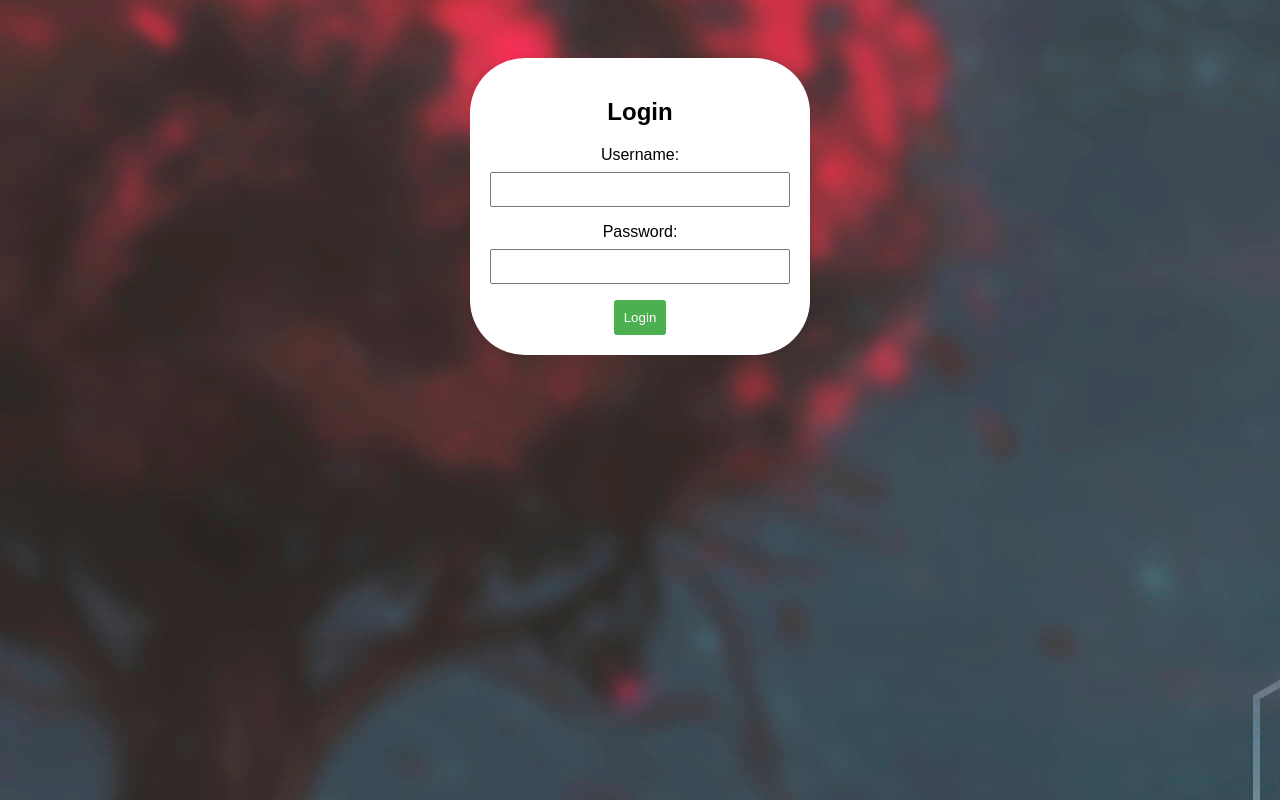
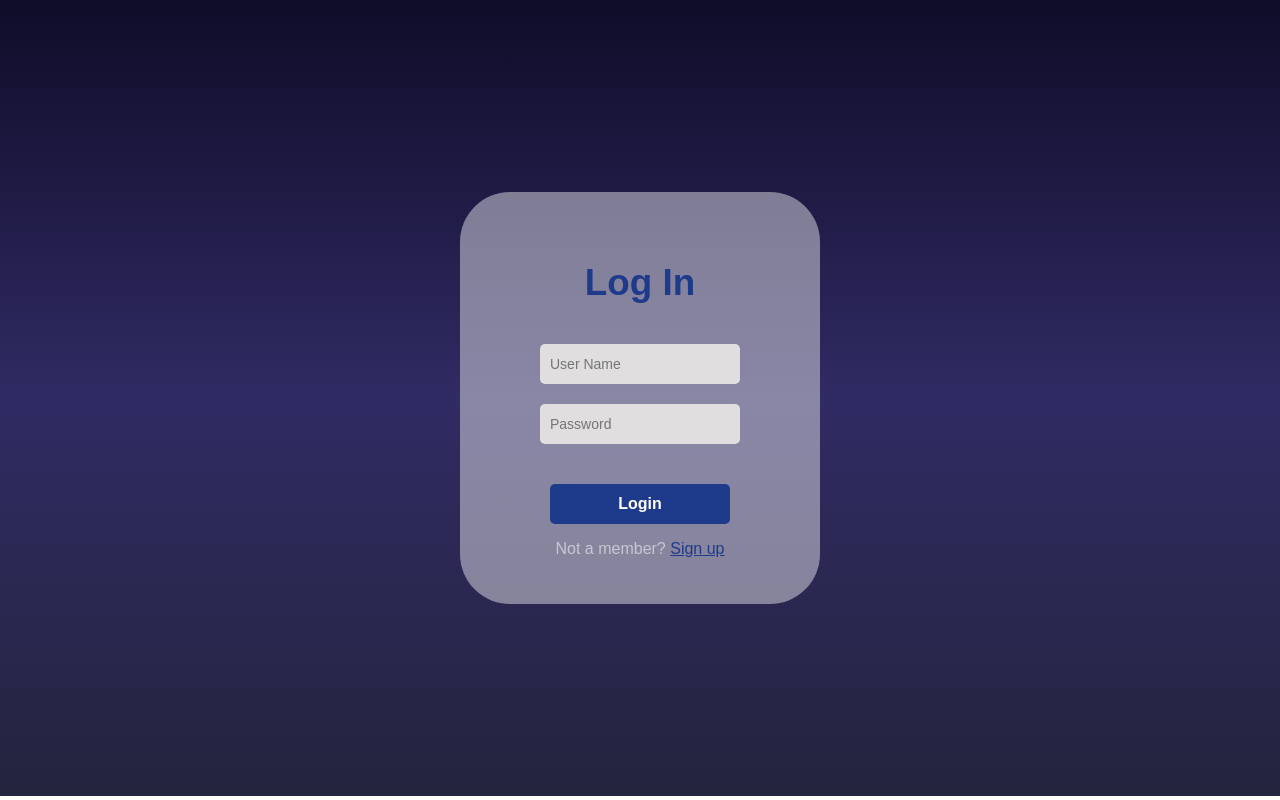
Before and after one commit to desundara/login-page, a plain HTML site: page index.html in a window 1280 px wide. Drawn offline with Linux system fonts and the light colour scheme.

Commit message:
Change styles in CSS

```diff
--- a/index.html
+++ b/index.html
@@ -4,63 +4,25 @@
     <meta charset="UTF-8">
     <meta name="viewport" content="width=device-width, initial-scale=1.0">
     <title>Login Form</title>
-    <style>
-        body {
-            font-family: Arial, sans-serif;
-            background-color: #aae6d6;
-            text-align: center;
-            padding: 50px;
-            background: url(/wallpaperflare.com_wallpaper\ \(2\).jpg);
-            object-fit:cover;
-        }
-        .login-container {
-            max-width: 300px;
-            margin: 0 auto;
-            background-color: #fff;
-            padding: 20px;
-            border-radius: 55px;
-            box-shadow: 0 0 10px rgba(0, 0, 0, 0.1);
-        }
-        .login-container h2 {
-            margin-bottom: 20px;
-        }
-        .login-container label {
-            display: block;
-            margin-bottom: 8px;
-        }
-        .login-container input {
-            width: 100%;
-            padding: 8px;
-            margin-bottom: 16px;
-            box-sizing: border-box;
-        }
-        .login-container button {
-            background-color: #4caf50;
-            color: #fff;
-            padding: 10px;
-            border: none;
-            border-radius: 3px;
-            cursor: pointer;
-        }
-        .login-container button:hover {
-            background-color: #45a049;
-        }
-    </style>
+    <link rel="stylesheet" href="style.css">
+
 </head>
 <body>
+<div class="container">
+    <div class="login-container">
+        <form>
+            <label for="chk" aria-hidden="true">Log In</label>
 
-    <div class="login-container">
-        <h2>Login</h2>
-        <form action="#" method="post">
-            <label for="username">Username:</label>
-            <input type="text" id="username" name="username" required>
-
-            <label for="password">Password:</label>
-            <input type="password" id="password" name="password" required>
+            <input type="text" id="username" placeholder="User Name" required>
+            <input type="password" id="password" placeholder="Password" required>
 
             <button type="submit">Login</button>
         </form>
+        <p class="small-xl pt-3 text-center">
+            <span class="text-muted">Not a member?</span>
+            <a href="index.html">Sign up</a>
+        </p>
     </div>
-
+</div>
 </body>
 </html>
--- /dev/null
+++ b/style.css
@@ -0,0 +1,79 @@
+body {
+    width: auto;
+    text-align: center;
+    font-family: 'Jost', sans-serif;
+    box-sizing: border-box;
+    justify-content: center;
+    margin: 0%;
+}
+.container{
+    height: 97vh;
+    background: linear-gradient(to bottom, #0f0c29, #302b63, #24243e);
+    color: #000000;
+    padding: 10px;
+    align-items: center;
+    display: flex;
+    justify-content: center;
+}
+.login-container {
+    background-color: #ffffff6e;
+    padding: 30px;
+    border-radius: 50px;
+    width: 300px;
+    padding: 30px;
+    position: relative;
+}
+
+label{
+	color: #1E3A8A;
+	font-size: 2.3em;
+	justify-content: center;
+	display: flex;
+	margin: 40px;
+	font-weight: bold;
+}
+#chk{
+	display: none;
+}
+
+.login-container input {
+    width: 60%;
+	height: 20px;
+	background: #e0dede;
+	justify-content: center;
+	display: flex;
+	margin: 20px auto;
+	padding: 10px;
+	border: none;
+	outline: none;
+	border-radius: 5px;
+	font-size: 14px;
+}
+.login-container button {
+	width: 60%;
+	height: 40px;
+	margin: 10px auto;
+	justify-content: center;
+	display: block;
+	color: #fff;
+	background: #1E3A8A;
+	font-size: 1em;
+	font-weight: bold;
+	margin-top: 40px;
+	outline: none;
+	border: none;
+	border-radius: 5px;
+	transition: .2s ease-in;
+	cursor: pointer;
+}
+.login-container button:hover {
+    background-color: #0044ffa8;
+    ;
+}
+
+p {
+    color: #ffffff89;
+}
+p a {
+    color: #1E3A8A;
+}
```
